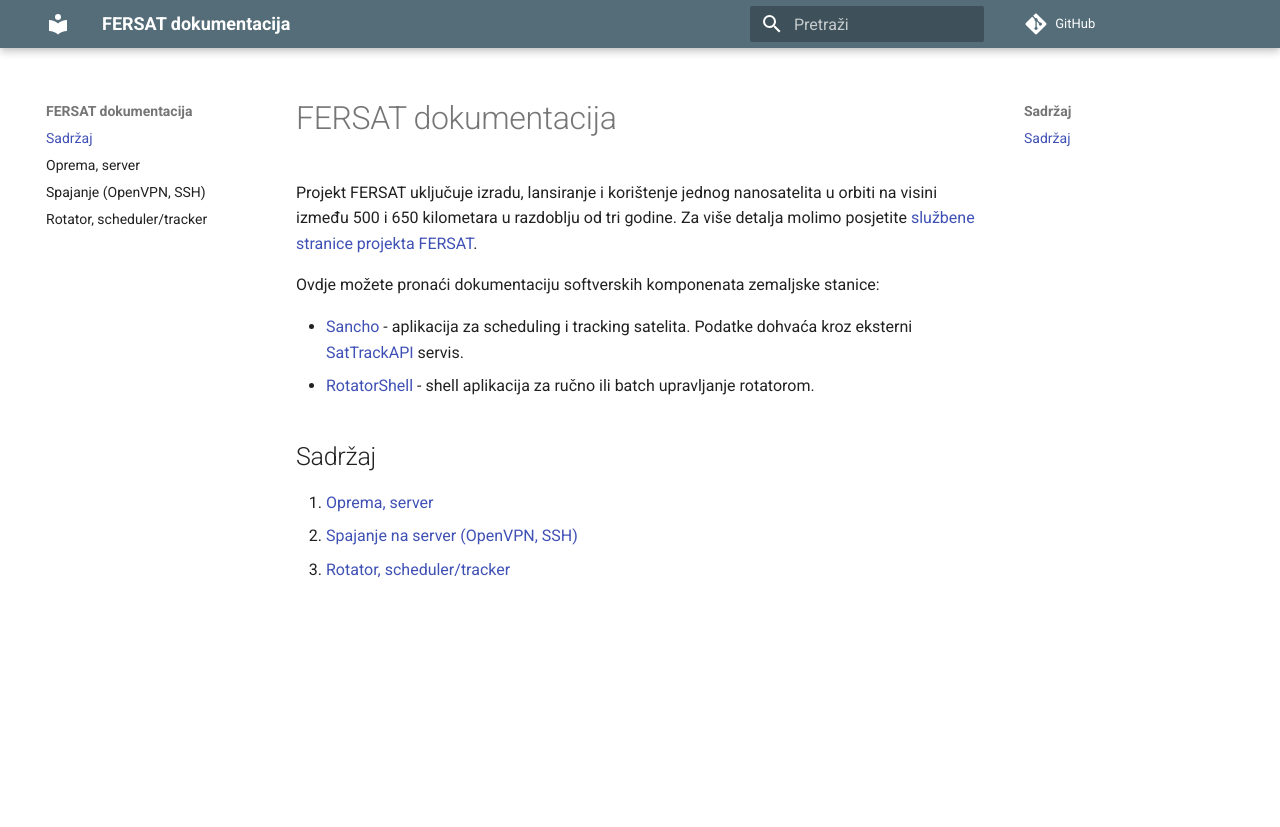
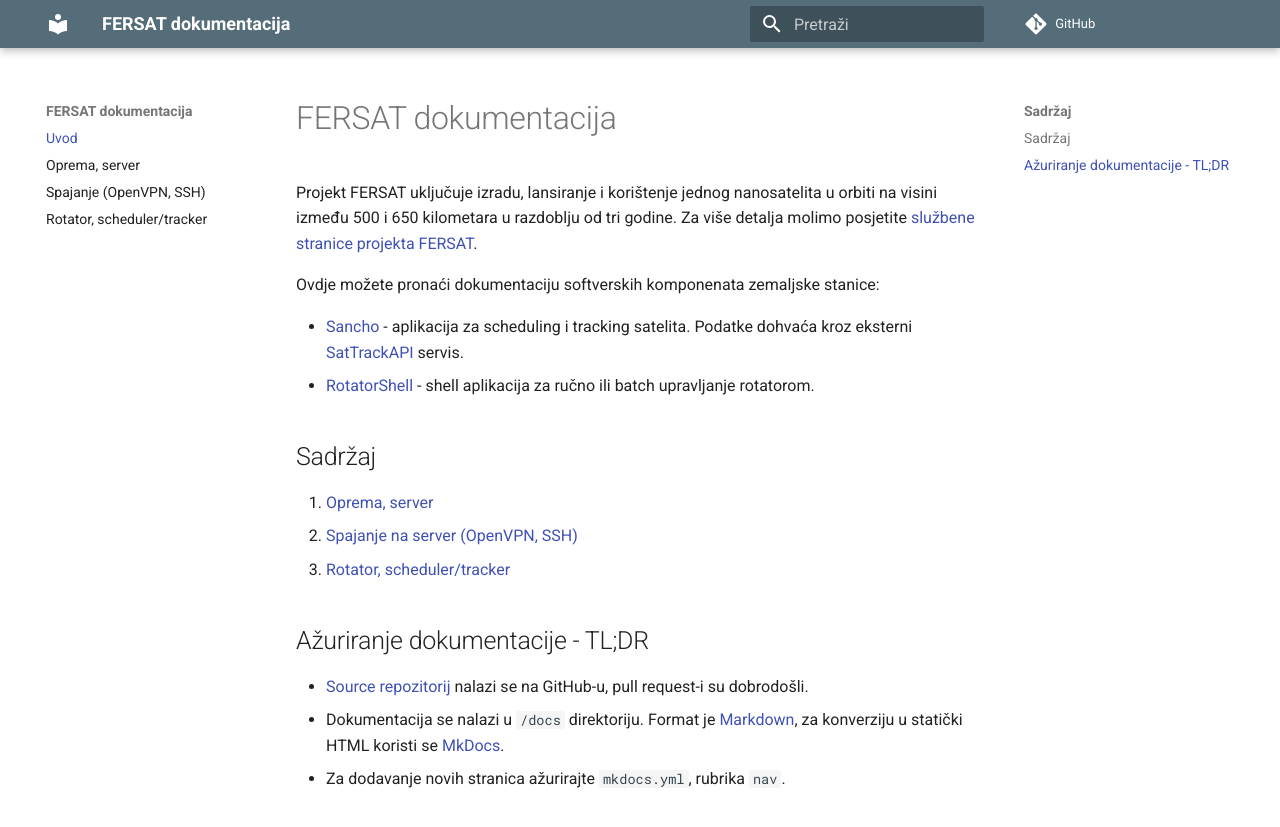
Before and after one commit to UltimaLabs/fersat-docs, an MkDocs documentation site: the page built from docs/index.md, in a window 1280 px wide. Shown: the top 827 px of the page. Built offline with MkDocs 1.6.1 and Material for MkDocs 9.7.7, drawn with Linux system fonts in a browser that asks for light colours; comment, search, counter and statistics services are not loaded.

Commit message:
Updated docs.

```diff
--- a/docs/index.md
+++ b/docs/index.md
@@ -12,3 +12,9 @@ Ovdje možete pronaći dokumentaciju softverskih komponenata zemaljske stanice:
  1. [Oprema, server](oprema_server.md)
  2. [Spajanje na server (OpenVPN, SSH)](spajanje.md)
  3. [Rotator, scheduler/tracker](rotator_tracker.md)
+
+## Ažuriranje dokumentacije - TL;DR
+
+ - [Source repozitorij](https://github.com/UltimaLabs/fersat-docs/) nalazi se na GitHub-u, pull request-i su dobrodošli.
+ - Dokumentacija se nalazi u `/docs` direktoriju. Format je [Markdown](https://www.markdownguide.org/basic-syntax/), za konverziju u statički HTML koristi se [MkDocs](https://www.mkdocs.org/).
+ - Za dodavanje novih stranica ažurirajte `mkdocs.yml`, rubrika `nav`.
--- a/mkdocs.yml
+++ b/mkdocs.yml
@@ -21,7 +21,7 @@ markdown_extensions:
       permalink: true
 
 nav:
-- Sadržaj: 'index.md'
+- Uvod: 'index.md'
 - Oprema, server: 'oprema_server.md'
 - Spajanje (OpenVPN, SSH): 'spajanje.md'
 - Rotator, scheduler/tracker: 'rotator_tracker.md'
```
Also changed, not shown: README.md (+2 -1 lines), docs/oprema_server.md (+2 -2 lines).
